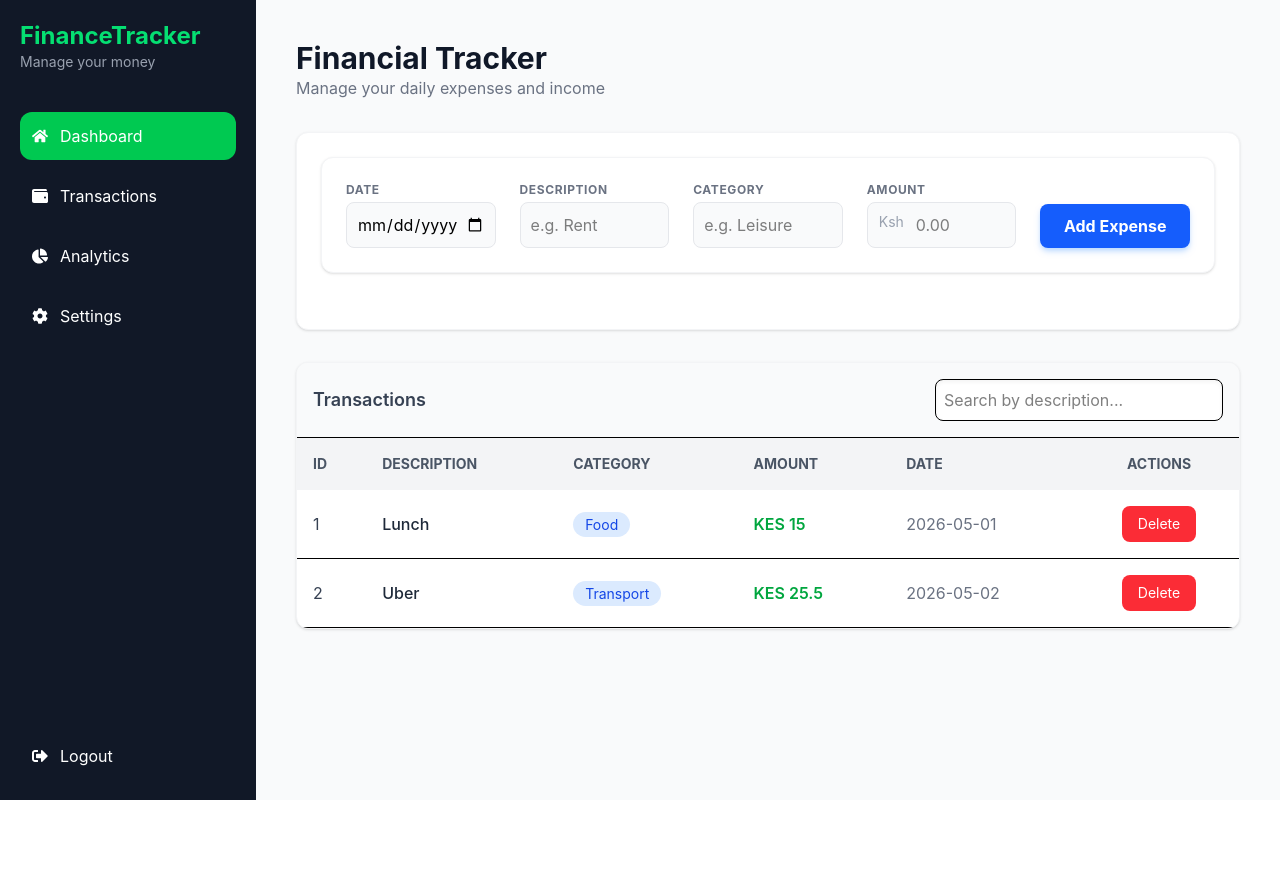
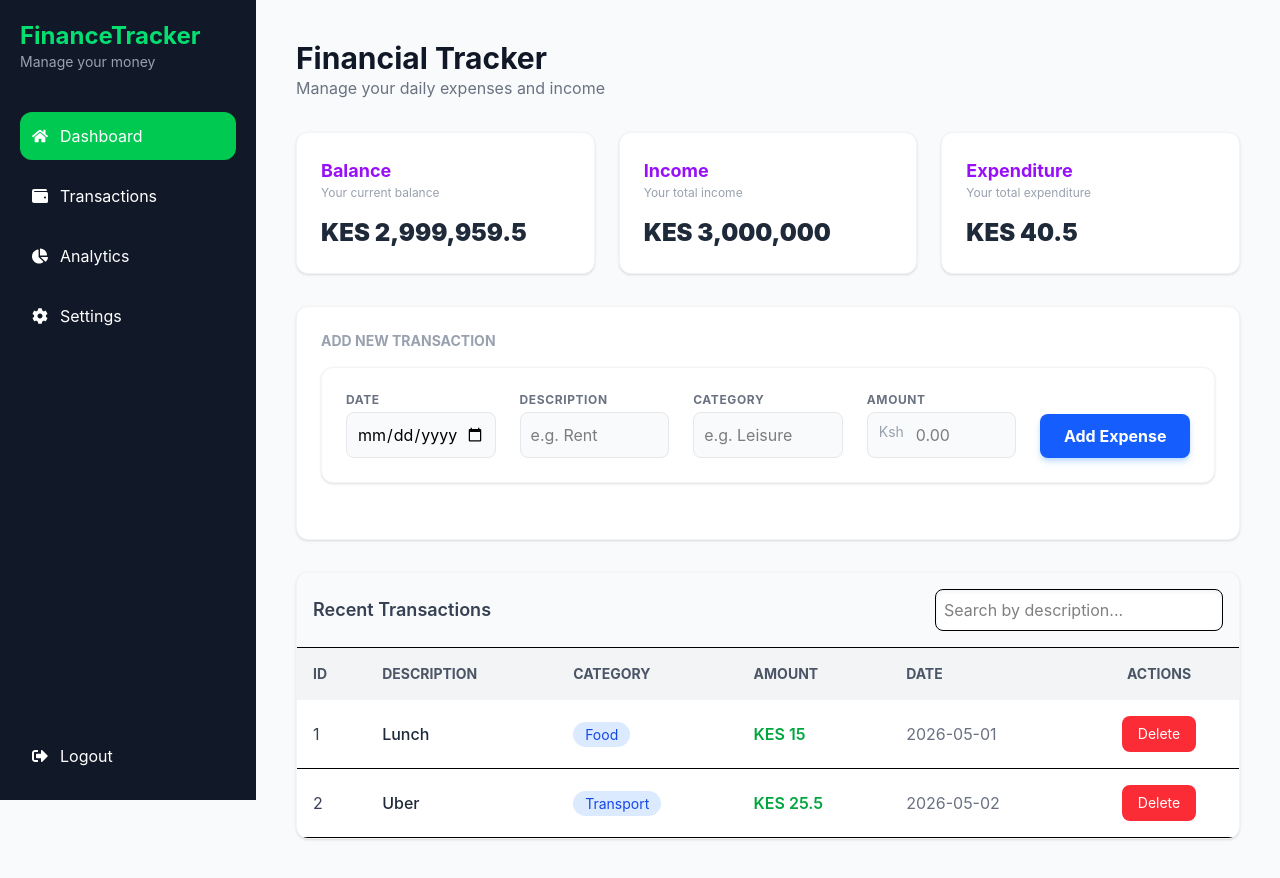
Before and after one commit to KINZU-17/Financial-Tracker, a React (Vite) app: page / in a window 1280 px wide. Before the commit the page ends 800 px from the top, so only its background shows below. Built offline with nearby package versions, Linux system fonts and the light colour scheme.

Commit message:
SummaryCards and Transactions

```diff
--- a/src/App.jsx
+++ b/src/App.jsx
@@ -1,106 +1,118 @@
-import React, { useState } from 'react';
+import React, { useState, useEffect } from 'react';
 import { Routes, Route } from "react-router-dom";
 import Sidebar from "./Sidebar";
 import ExpenseForm from './Components/ExpenseForm';
 import ExpenseTable from './Components/ExpenseTable';
 import Search from './Components/Search';
+import SummaryCards from './Components/SummaryCards';
+import Transactions from "./Components/Transactions";
 import { initialExpenses } from './data/content';
 
-import Transactions from "./Components/Transactions";
+function App() {
+  // 1. PERSISTENCE: Initialize state from LocalStorage or fallback to initialExpenses
+  const [expenses, setExpenses] = useState(() => {
+    const saved = localStorage.getItem("financial_data");
+    return saved ? JSON.parse(saved) : initialExpenses;
+  });
 
-function App() {
-  const [expenses, setExpenses] = useState(initialExpenses);
   const [searchTerm, setSearchTerm] = useState("");
+
+  // 2. PERSISTENCE: Save to LocalStorage whenever expenses change
+  useEffect(() => {
+    localStorage.setItem("financial_data", JSON.stringify(expenses));
+  }, [expenses]);
 
   const addExpense = (newExpense) => {
     const formatted = {
       ...newExpense,
-      id: Date.now(),
-      amount: parseFloat(newExpense.amount)
+      id: expenses.length + 1, // Simple ID increment
+      amount: parseFloat(newExpense.amount),
+      createdAt: new Date().toLocaleDateString(), // Matches your screenshot's column
+      wallet: "Cash" // Default wallet as seen in your screenshot
     };
 
-    setExpenses([...expenses, formatted ]);
+    setExpenses([formatted, ...expenses]); // Put new ones at the top
   };
 
   const deleteExpense = (id) => {
-    setExpenses(expenses.filter(exp => exp.id !== id));
+    if (window.confirm("Are you sure you want to delete this transaction?")) {
+      setExpenses(expenses.filter(exp => exp.id !== id));
+    }
   };
 
   const filteredExpenses = expenses.filter((exp) =>
-    exp.description.toLowerCase().includes(searchTerm.toLowerCase())
+    exp.description.toLowerCase().includes(searchTerm.toLowerCase()) ||
+    exp.category.toLowerCase().includes(searchTerm.toLowerCase())
   );
 
   return (
     <div className="flex min-h-screen bg-gray-50 font-sans">
 
+      {/* Sidebar remains fixed on the left */}
       <Sidebar />
 
+      {/* Main Content Area - Shifted right to make room for Sidebar */}
       <div className="flex-1 ml-64">
-
         <Routes>
 
-          {/* DASHBOARD */}
+          {/* DASHBOARD ROUTE */}
           <Route
             path="/"
             element={
               <main className="p-4 md:p-10">
                 <div className="max-w-6xl mx-auto">
 
-                  <header className="mb-8">
-                    <h1 className="text-3xl font-bold text-gray-900">
-                      Financial Tracker
-                    </h1>
-                    <p className="text-gray-500">
-                      Manage your daily expenses and income
-                    </p>
+                  <header className="mb-8 flex justify-between items-end">
+                    <div>
+                      <h1 className="text-3xl font-bold text-gray-900">Financial Tracker</h1>
+                      <p className="text-gray-500">Manage your daily expenses and income</p>
+                    </div>
                   </header>
 
-                  <div className="grid gap-8">
+                  <div className="space-y-8">
+                    {/* Summary Section */}
+                    <SummaryCards expenses={expenses} />
 
+                    {/* Input Section */}
                     <section className="bg-white p-6 rounded-xl shadow-sm border border-gray-100">
+                      <h2 className="text-sm font-bold uppercase text-gray-400 mb-4">Add New Transaction</h2>
                       <ExpenseForm onAdd={addExpense} />
                     </section>
 
+                    {/* Table Section */}
                     <section className="bg-white rounded-xl shadow-sm border border-gray-100 overflow-hidden">
-
                       <div className="p-4 border-b bg-gray-50 flex flex-col md:flex-row md:items-center justify-between gap-4">
-
-                        <h2 className="font-semibold text-gray-700 text-lg">
-                          Transactions
-                        </h2>
-
+                        <h2 className="font-semibold text-gray-700 text-lg">Recent Transactions</h2>
                         <div className="w-full md:w-72">
                           <Search onSearch={setSearchTerm} />
                         </div>
-
                       </div>
 
                       <ExpenseTable
                         expenses={filteredExpenses}
                         onDelete={deleteExpense}
                       />
-
                     </section>
-
                   </div>
                 </div>
               </main>
             }
           />
 
-          {/* TRANSACTIONS PAGE (REAL DATA NOW) */}
+          {/* TRANSACTIONS PAGE */}
           <Route
             path="/transactions"
             element={
-              <Transactions
-                expenses={expenses}
-                onDelete={deleteExpense}
-              />
+              <div className="p-10">
+                 <Transactions
+                  expenses={expenses}
+                  onDelete={deleteExpense}
+                />
+              </div>
             }
           />
 
         </Routes>
-
       </div>
     </div>
   );
--- /dev/null
+++ b/src/Components/SummaryCards.jsx
@@ -0,0 +1,31 @@
+import React from 'react';
+
+export default function SummaryCards({ expenses }) {
+  // Simple calculation logic
+  const totalExpenditure = expenses.reduce((acc, curr) => acc + Number(curr.amount), 0);
+
+  // Note: For a real app, you'd likely have an 'income' state too.
+  // For now, I'll set a static income or you can pass it as a prop.
+  const totalIncome = 3000000;
+  const balance = totalIncome - totalExpenditure;
+
+  const cardData = [
+    { title: "Balance", amount: balance, subtitle: "Your current balance", color: "text-purple-600" },
+    { title: "Income", amount: totalIncome, subtitle: "Your total income", color: "text-purple-600" },
+    { title: "Expenditure", amount: totalExpenditure, subtitle: "Your total expenditure", color: "text-purple-600" },
+  ];
+
+  return (
+    <div className="grid grid-cols-1 md:grid-cols-3 gap-6 mb-8">
+      {cardData.map((card, index) => (
+        <div key={index} className="bg-white p-6 rounded-xl shadow-sm border border-gray-100">
+          <h3 className={`font-bold text-lg ${card.color}`}>{card.title}</h3>
+          <p className="text-gray-400 text-xs mb-4">{card.subtitle}</p>
+          <p className="text-2xl font-black text-gray-800">
+            KES {card.amount.toLocaleString()}
+          </p>
+        </div>
+      ))}
+    </div>
+  );
+}
```
